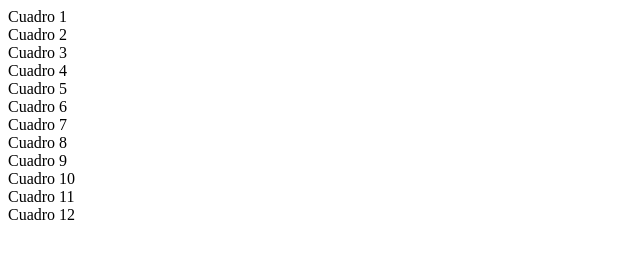
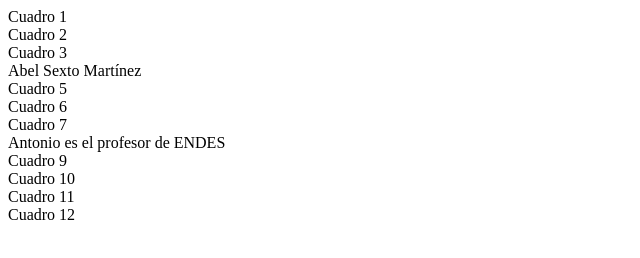
Before and after one commit to AbelSeMa/examen-SMA, a plain HTML site: page index.html in a window 1280 px wide. Shown: the whole page, without its empty margins (0-640 px from the left). Drawn offline with Linux system fonts and the light colour scheme.

Commit message:
añadido el profesor

```diff
--- a/index.html
+++ b/index.html
@@ -11,13 +11,13 @@
         <div class="col-6 bg-danger">Cuadro 1</div>
         <div class="col-6 bg-danger">Cuadro 2</div>
         <div class="col-6 bg-danger">Cuadro 3</div>
-        <div class="col-6 bg-danger">Cuadro 4</div>
+        <div class="col-6 bg-danger">Abel Sexto Martínez</div>
     </div>
     <div class="row">
         <div class="col-6 bg-danger">Cuadro 5</div>
         <div class="col-6 bg-danger">Cuadro 6</div>
         <div class="col-6 bg-danger">Cuadro 7</div>
-        <div class="col-6 bg-danger">Cuadro 8</div>
+        <div class="col-6 bg-danger">Antonio es el profesor de ENDES</div>
     </div>
     <div class="row">
         <div class="col-6 bg-danger">Cuadro 9</div>
```
Also changed, not shown: 1 other file.
